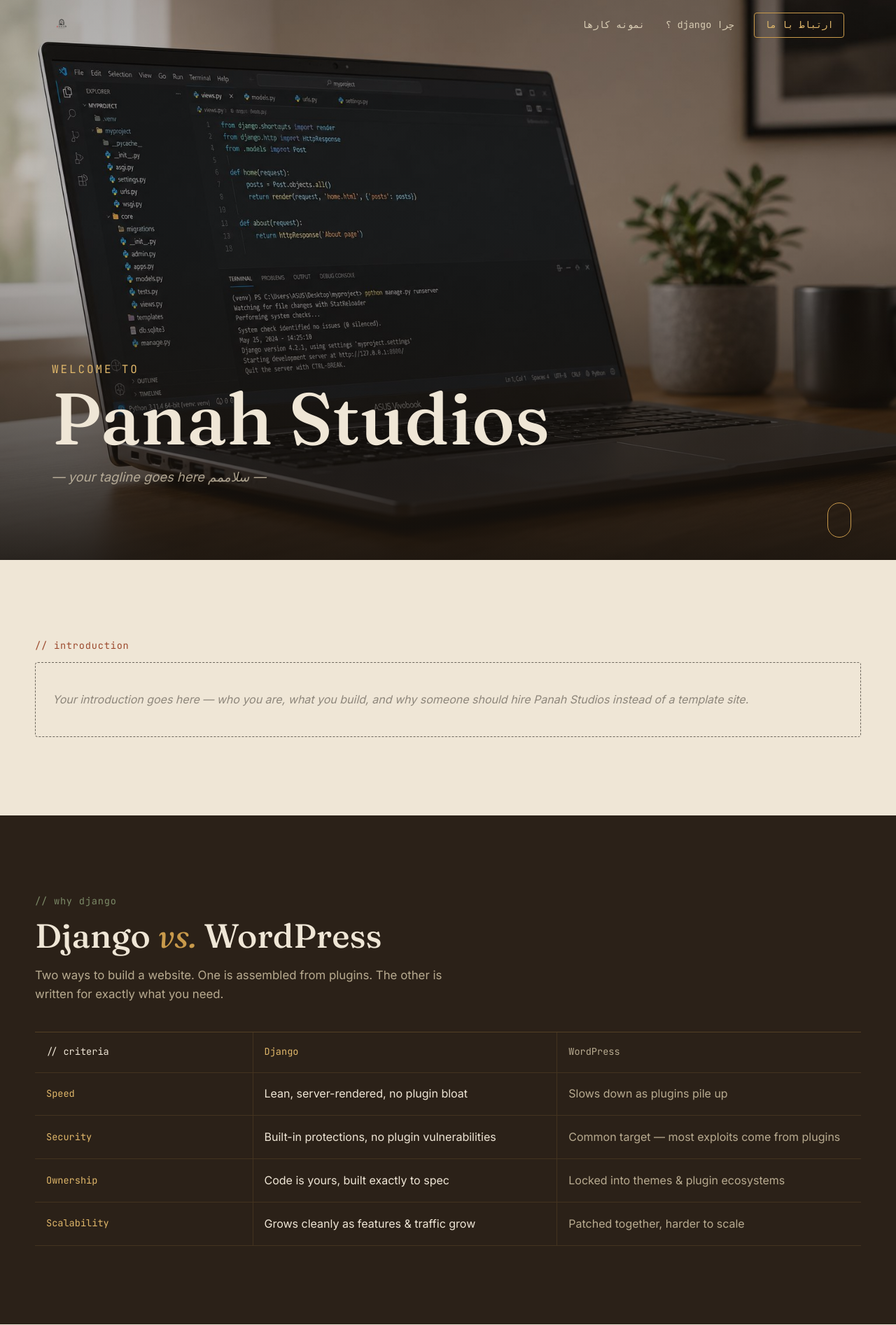
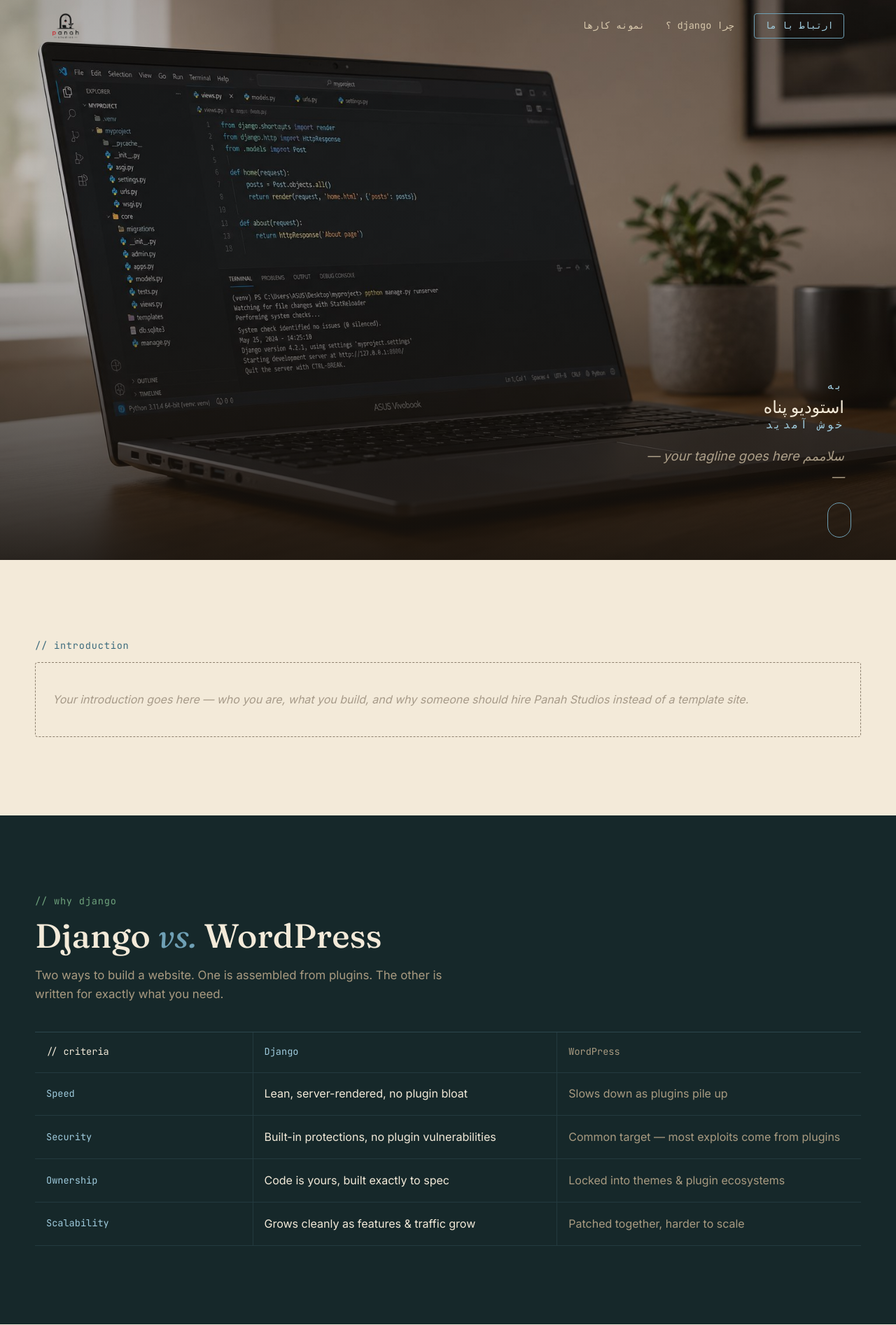
Before and after one commit to amirrafiepur/Panah_Studios_portfolio, a Django app: page / in a window 1280 px wide. Shown: the top 1893 px of the page at 70% size. Run offline with Django 5.2, Linux system fonts and the light colour scheme.

Commit message:
used peaceful colors

```diff
--- a/static/css/style.css
+++ b/static/css/style.css
@@ -1,33 +1,43 @@
 /* ====================================================================
    PANAH STUDIOS — design tokens
-   Palette pulled from the hero photo itself: dark IDE screen, warm
-   walnut desk, oat-coloured wall, sage plant, terracotta mug.
+   Palette tuned to read as SAFE and TRUSTWORTHY for clients:
+     - deep muted blue-green for backgrounds (calm, secure — the same
+       family used by banks/security/health brands)
+     - green as the primary "go ahead, this is safe" accent
+     - muted, light blue as the secondary accent
+     - warm neutrals (cream / beige / soft brown) carry almost all of
+       the actual TEXT, so nothing reads cold or clinical
+   Variable names are unchanged from the original token set so every
+   rule below still resolves correctly — only the values moved.
    Display: Fraunces (soft optical serif). Body: Inter.
-   Utility/mono: JetBrains Mono — used for nav, labels, code-style tags,
-   because this is, structurally, a developer's site.
+   Utility/mono: JetBrains Mono — used for nav, labels, code-style tags.
    ==================================================================== */
 
 :root {
-  /* base palette */
-  --walnut: #2b2118;
-  --ink: #18130e;
-  --oat: #efe6d6;
-  --oat-dim: #d9cdb4;
+  /* base palette — deep blue-green "safe" darks + warm cream light */
+  --walnut: #16282a;   /* primary dark background (was warm brown) */
+  --ink: #0e1b1c;      /* deepest background (footer) + text-on-accent */
+  --oat: #f3ead9;      /* warm cream — light card bg + main text-on-dark */
+  --oat-dim: #d8c8ac;  /* warm beige — secondary text-on-dark */
 
   /* accents */
-  --gold: #c99a4b;
-  --gold-bright: #e0b76a;
-  --sage: #7c8b68;
-  --rust: #9c4a2e;
+  --gold: #6fa0b5;        /* muted light blue — primary accent (was gold) */
+  --gold-bright: #9fcbdd; /* brighter muted blue — hover state */
+  --sage: #6fa37d;        /* trust green — eyebrows / labels (was sage) */
+  --rust: #3d6b7d;        /* deeper muted blue — secondary accent (was rust) */
+
+  /* warm-neutral text, dedicated to light/cream surfaces */
+  --soft-brown: #4a3a28;     /* primary text colour on cream cards */
+  --soft-brown-muted: #7a6a55; /* secondary/muted text on cream cards */
 
   /* semantic */
   --bg: var(--walnut);
   --bg-deep: var(--ink);
   --surface: var(--oat);
   --text-on-dark: var(--oat);
-  --text-on-light: var(--ink);
-  --muted-on-dark: #b8ab90;
-  --muted-on-light: #6b5f4c;
+  --text-on-light: var(--soft-brown);
+  --muted-on-dark: #a99b81;
+  --muted-on-light: var(--soft-brown-muted);
 
   /* type */
   --font-display: "Fraunces", serif;
@@ -108,7 +118,7 @@ a { color: inherit; text-decoration: none; }
 .site-header.is-scrolled {
   background: rgba(24, 19, 14, 0.92);
   backdrop-filter: blur(6px);
-  box-shadow: 0 1px 0 rgba(201, 154, 75, 0.2);
+  box-shadow: 0 1px 0 rgba(111, 160, 181, 0.2);
 }
 
 .header-inner {
@@ -140,11 +150,17 @@ a { color: inherit; text-decoration: none; }
 }
 
 .logo-img {
-  height: 28px;
-  max-height: 28px;
+  display: block;
   width: auto;
-  display: block;
   object-fit: contain;
+
+  /* large over the hero, shrinks once the header solidifies on scroll */
+  height: clamp(56px, 8vw, 84px);
+  transition: height 0.35s var(--ease);
+}
+
+.site-header.is-scrolled .logo-img {
+  height: clamp(28px, 3vw, 34px);
 }
 
 .logo-mark { color: var(--gold); }
@@ -221,7 +237,7 @@ a { color: inherit; text-decoration: none; }
   .nav-link {
     width: 100%;
     padding: 0.9rem 1.5rem;
-    border-top: 1px solid rgba(201, 154, 75, 0.15);
+    border-top: 1px solid rgba(111, 160, 181, 0.15);
   }
   .nav-cta { border: none; margin: 0.5rem 1.5rem; width: calc(100% - 3rem); text-align: center; }
 }
@@ -245,9 +261,8 @@ a { color: inherit; text-decoration: none; }
   width: 100%;
   height: 100%;
   object-fit: cover;
-  object-position: center 35%;
+  object-position: 25% 35%;   /* was: center 35% — shifts the laptop left */
 }
-
 .hero-overlay {
   position: absolute;
   inset: 0;
@@ -266,7 +281,15 @@ a { color: inherit; text-decoration: none; }
   margin: 0 auto;
   width: 100%;
   padding: 0 1.5rem 6.5rem;
+  display: flex;
+  justify-content: flex-end;   /* pushes the text block to the right */
 }
+
+.hero-text {
+  max-width: 30ch;
+  text-align: right;
+}
+
 
 .hero-eyebrow {
   font-family: var(--font-mono);
@@ -280,7 +303,7 @@ a { color: inherit; text-decoration: none; }
 .hero-title {
   font-family: var(--font-display);
   font-weight: 500;
-  font-size: clamp(3rem, 9vw, 6.5rem);
+  font-size: clamp(3rem, 9vw, );
   line-height: 0.98;
   margin: 0;
   color: var(--oat);
@@ -327,6 +350,16 @@ a { color: inherit; text-decoration: none; }
 }
 @media (max-width: 760px) {
   .scroll-cue { display: none; }
+}
+
+@media (max-width: 700px) {
+  .hero-content {
+    justify-content: flex-start;
+  }
+  .hero-text {
+    max-width: 100%;
+    text-align: left;
+  }
 }
 
 /* ====================================================================
@@ -404,13 +437,13 @@ a { color: inherit; text-decoration: none; }
 
 .compare-table {
   display: grid;
-  border-top: 1px solid rgba(201, 154, 75, 0.25);
+  border-top: 1px solid rgba(111, 160, 181, 0.25);
 }
 
 .compare-row {
   display: grid;
   grid-template-columns: 1fr 1.4fr 1.4fr;
-  border-bottom: 1px solid rgba(201, 154, 75, 0.15);
+  border-bottom: 1px solid rgba(111, 160, 181, 0.15);
 }
 
 .compare-head { font-family: var(--font-mono); font-size: 0.85rem; }
@@ -427,19 +460,19 @@ a { color: inherit; text-decoration: none; }
 
 .compare-django {
   color: var(--oat);
-  border-left: 1px solid rgba(201, 154, 75, 0.15);
+  border-left: 1px solid rgba(111, 160, 181, 0.15);
 }
 .compare-head .compare-django { color: var(--gold-bright); }
 
 .compare-wp {
   color: var(--muted-on-dark);
-  border-left: 1px solid rgba(201, 154, 75, 0.15);
+  border-left: 1px solid rgba(111, 160, 181, 0.15);
 }
 .compare-head .compare-wp { color: var(--muted-on-dark); }
 
 @media (max-width: 700px) {
   .compare-row { grid-template-columns: 1fr; }
-  .compare-django, .compare-wp { border-left: none; border-top: 1px solid rgba(201, 154, 75, 0.1); }
+  .compare-django, .compare-wp { border-left: none; border-top: 1px solid rgba(111, 160, 181, 0.1); }
   .compare-head .compare-cell:first-child { display: none; }
 }
 
@@ -464,8 +497,8 @@ a { color: inherit; text-decoration: none; }
   aspect-ratio: 4 / 3;
   background: repeating-linear-gradient(
     135deg,
-    rgba(156, 74, 46, 0.08),
-    rgba(156, 74, 46, 0.08) 10px,
+    rgba(61, 107, 125, 0.08),
+    rgba(61, 107, 125, 0.08) 10px,
     transparent 10px,
     transparent 20px
   );
@@ -536,7 +569,7 @@ a { color: inherit; text-decoration: none; }
   content: "";
   position: absolute;
   inset: 0;
-  border: 1px solid rgba(201, 154, 75, 0.35);
+  border: 1px solid rgba(111, 160, 181, 0.35);
   border-radius: var(--radius);
   pointer-events: none;
 }
@@ -607,7 +640,7 @@ a { color: inherit; text-decoration: none; }
   max-width: var(--container);
   margin: 2.5rem auto 0;
   padding-top: 1.5rem;
-  border-top: 1px solid rgba(201, 154, 75, 0.15);
+  border-top: 1px solid rgba(111, 160, 181, 0.15);
   font-family: var(--font-mono);
   font-size: 0.78rem;
   color: var(--muted-on-dark);
--- a/templates/home.html
+++ b/templates/home.html
@@ -20,13 +20,13 @@
     <div class="hero-overlay"></div>
 
     <div class="hero-content">
-      <p class="hero-eyebrow">welcome to</p>
-      <h1 class="hero-title">Panah Studios</h1>
-
-      <!-- TODO(Amir): drop your one-line value statement here, e.g.
-           "Custom Django websites, built for speed, security, and growth." -->
-      <p class="hero-sub placeholder-text">— your tagline goes here سلاممم —</p>
-    </div>
+  <div class="hero-text">
+    <p class="hero-eyebrow">به </p>
+    <h1 class="hero-title">استودیو پناه</h1>
+    <p class="hero-eyebrow">خوش آمدید </p>
+    <p class="hero-sub placeholder-text">— your tagline goes here سلاممم —</p>
+  </div>
+</div>
 
     <button class="scroll-cue" id="scroll-cue" aria-label="Scroll to next section" type="button">
       <span></span>
@@ -164,6 +164,7 @@
   <!-- ============================================= -->
   <section class="section section-dark cta-section reveal">
     <div class="section-inner cta-inner">
+      <img src="{% static 'images/logo.png' %}" alt="Contact us">
       <p class="eyebrow">// ready when you are</p>
       <h2 class="section-title">Let's build something solid.</h2>
       <a href="/contact/" class="btn-primary">
@@ -172,4 +173,4 @@
     </div>
   </section>
 
-{% endblock %}
+{% endblock %}s
```
Also changed, not shown: static/images/logo.png.
